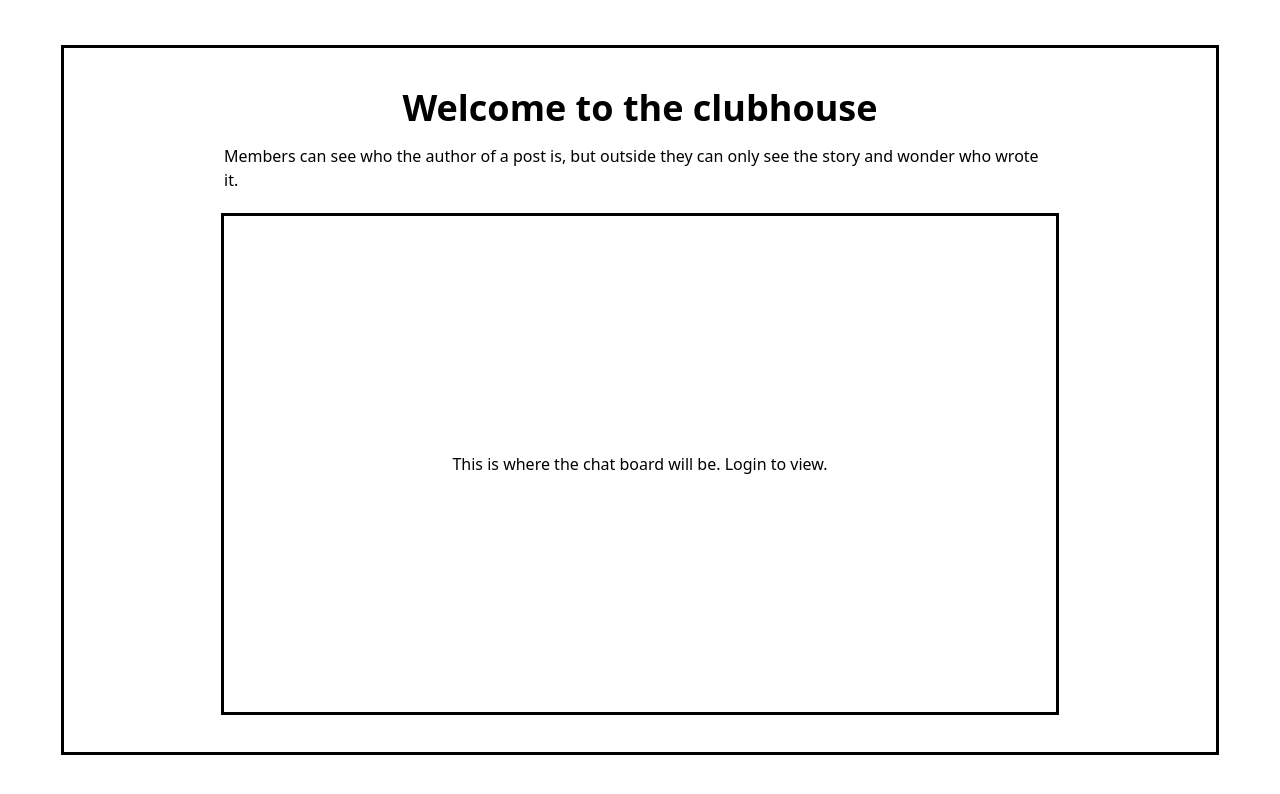
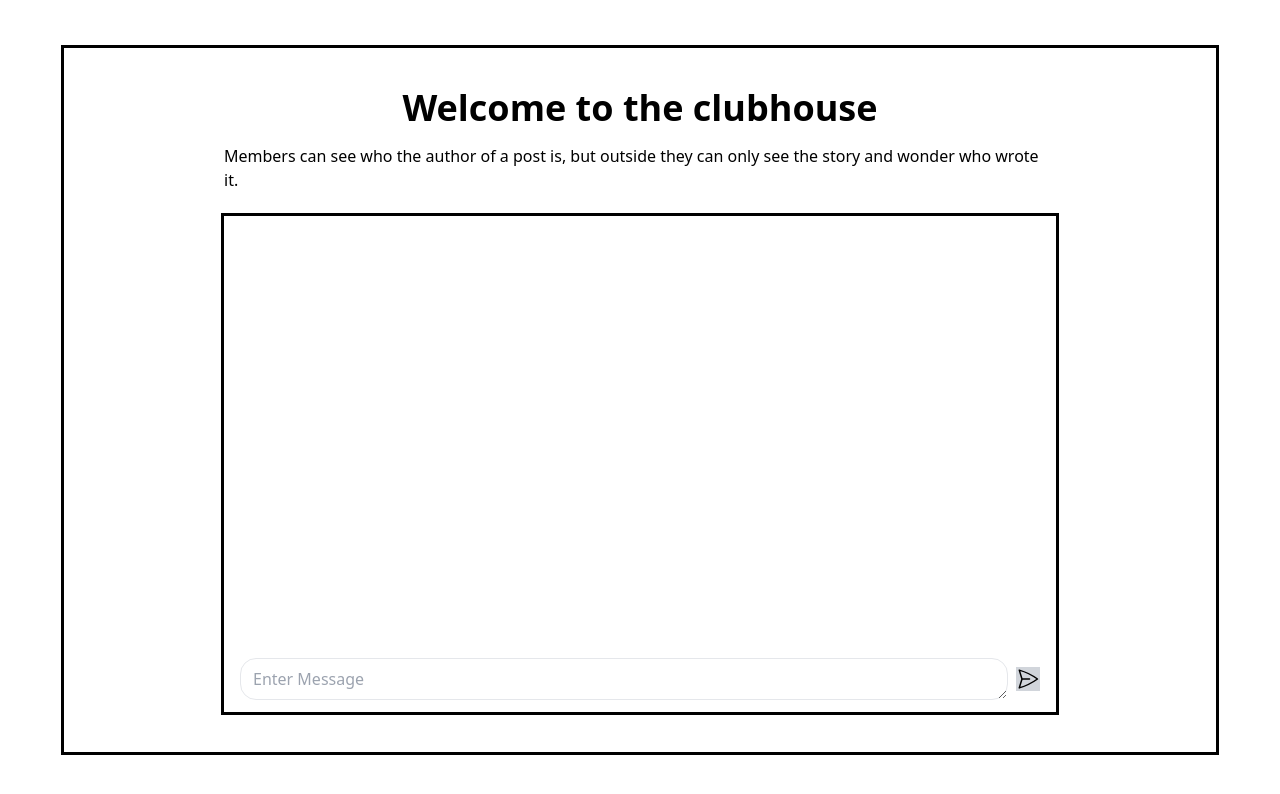
Before and after one commit to BradySavarie/members-only, a React (Vite) app in the folder client/: page / in a window 1280 px wide. Shown: the top 794 px of the page. Built offline with nearby package versions, Linux system fonts and the light colour scheme; no server answers.

Commit message:
Create message board component

```diff
--- /dev/null
+++ b/client/src/components/MessageBoard.tsx
@@ -0,0 +1,37 @@
+import { useState } from 'react';
+
+export default function MessageBoard() {
+    const [message, setMessage] = useState('');
+
+    return (
+        <div className="flex grow w-full outline justify-center px-4 py-2">
+            <form action="" className="flex items-end grow w-full">
+                <div className="flex gap-2 items-center w-full">
+                    <textarea
+                        name="newMessage"
+                        placeholder="Enter Message"
+                        rows={1}
+                        value={message}
+                        onChange={(e) => setMessage(e.target.value)}
+                    />
+                    <button type="submit" className="flex gap-1">
+                        <svg
+                            xmlns="http://www.w3.org/2000/svg"
+                            fill="none"
+                            viewBox="0 0 24 24"
+                            strokeWidth={1.5}
+                            stroke="currentColor"
+                            className="w-6 h-6"
+                        >
+                            <path
+                                strokeLinecap="round"
+                                strokeLinejoin="round"
+                                d="M6 12L3.269 3.126A59.768 59.768 0 0121.485 12 59.77 59.77 0 013.27 20.876L5.999 12zm0 0h7.5"
+                            />
+                        </svg>
+                    </button>
+                </div>
+            </form>
+        </div>
+    );
+}
--- a/client/src/pages/IndexPage.tsx
+++ b/client/src/pages/IndexPage.tsx
@@ -1,3 +1,5 @@
+import MessageBoard from '../components/MessageBoard';
+
 export default function IndexPage() {
     return (
         <div className="flex flex-col outline justify-center items-center grow py-10 px-40 gap-6">
@@ -10,9 +12,7 @@ export default function IndexPage() {
                     they can only see the story and wonder who wrote it.
                 </p>
             </div>
-            <div className="flex grow w-full outline justify-center items-center">
-                This is where the chat board will be. Login to view.
-            </div>
+            <MessageBoard />
         </div>
     );
 }
```
